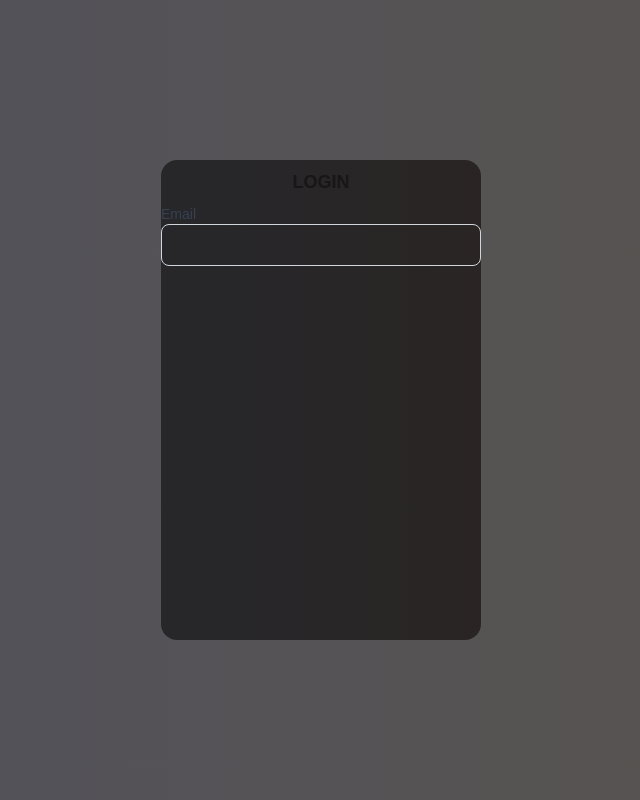
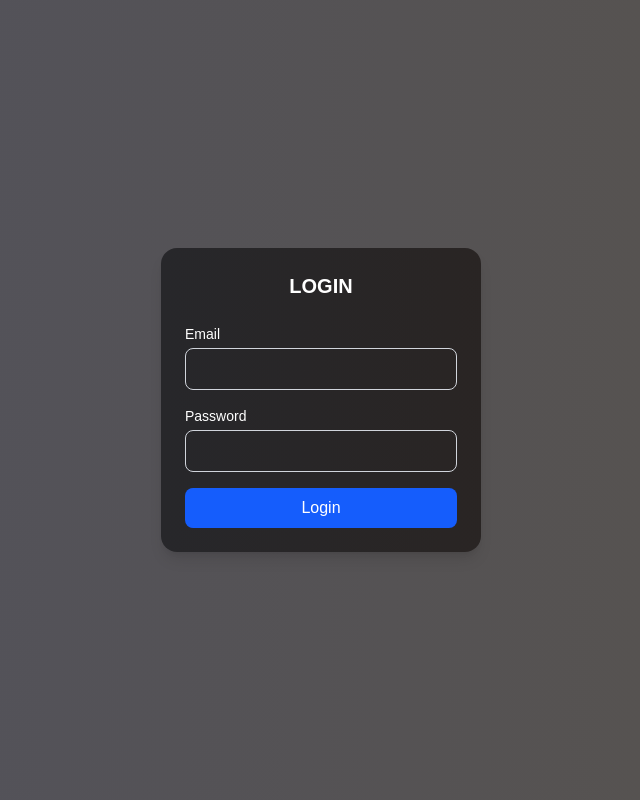
Before and after one commit to kashish00208/insightAnalyst, a Next.js app in the folder frontend/: page /login in a window 1280 px wide. Shown: the whole page, without its empty margins (319-959 px from the left). Built offline with nearby package versions, Linux system fonts and the light colour scheme.

Commit message:
user authentication from firebase enabled

```diff
--- /dev/null
+++ b/frontend/lib/firebaseConfig.ts
@@ -0,0 +1,19 @@
+// Import the functions you need from the SDKs you need
+import { initializeApp } from "firebase/app";
+import { getAuth } from "firebase/auth";
+// TODO: Add SDKs for Firebase products that you want to use
+// https://firebase.google.com/docs/web/setup#available-libraries
+
+// Your web app's Firebase configuration
+const firebaseConfig = {
+  apiKey: "AIzaSyA2qdzmNdg68vK5EwQy_zphvel7l2GxSQE",
+  authDomain: "insight-analyst-6f98b.firebaseapp.com",
+  projectId: "insight-analyst-6f98b",
+  storageBucket: "insight-analyst-6f98b.firebasestorage.app",
+  messagingSenderId: "819711819725",
+  appId: "1:819711819725:web:eb06401939e32485fd4e84"
+};
+
+// Initialize Firebase
+const app = initializeApp(firebaseConfig);
+export const auth = getAuth(app)
--- a/frontend/src/app/login/page.tsx
+++ b/frontend/src/app/login/page.tsx
@@ -1,33 +1,82 @@
-"use client"
-import React, { useState } from 'react'
+"use client";
+import React, { useState } from "react";
+import { signInWithEmailAndPassword , createUserWithEmailAndPassword} from "firebase/auth";
+import { auth } from "../../../lib/firebaseConfig";
 
-const page = () => {
-  const [email ,setEmail] = useState(null);
-  const [password , setPassword]  = useState(null);
-  const [msg,setMsg] = useState(null);
-  const handleSubmit = () => {
+const Page = () => {
+  const [email, setEmail] = useState("");
+  const [password, setPassword] = useState("");
+  const [msg, setMsg] = useState("");
 
+  const handleSubmit = async (e: React.FormEvent<HTMLFormElement>) => {
+  e.preventDefault();
+
+  try {
+    await createUserWithEmailAndPassword(auth,email,password)
+    console.log("user created succesfully")
+    const res = await signInWithEmailAndPassword(
+      auth,
+      email,
+      password
+    );
+    const token = await res.user.getIdToken();
+    console.log("Token:", token);
+    setMsg("Login successful!");
+  } catch (err: any) {
+    console.error("Error:", err.code, err.message);
+    setMsg(`Login failed: ${err.message}`);
   }
+
+};
+
+
   return (
-    <div className='bg-gradient-to-r from-zinc-600 to-stone-600 w-screen h-screen flex flex-row justify-center items-center' >
-      <div className='bg-gradient-to-r from-zinc-800 to-stone-800 w-1/4 rounded-2xl h-3/5 '>
-      <p className="text-lg font-semibold text-center m-2">LOGIN</p>
-        <form action="loginForm">
-         <div>
-            <label htmlFor="email" className="block text-sm font-medium text-gray-700">Email</label>
+    <div className="bg-gradient-to-r from-zinc-600 to-stone-600 w-screen h-screen flex justify-center items-center">
+      <div className="bg-gradient-to-r from-zinc-800 to-stone-800 w-1/4 p-6 rounded-2xl shadow-lg text-white">
+        <p className="text-xl font-bold text-center mb-6">LOGIN</p>
+        <form className="space-y-4" onSubmit={handleSubmit}>
+          <div>
+            <label htmlFor="email" className="block text-sm font-medium mb-1">
+              Email
+            </label>
             <input
               type="email"
               id="email"
               required
-              className="w-full p-2 border border-gray-300 rounded-lg"
+              value={email}
+              onChange={(e) => setEmail(e.target.value)}
+              className="w-full p-2 border border-gray-300 rounded-lg text-black"
             />
           </div>
-          <input type="text" />
-          <label htmlFor="password"></label>
+
+          <div>
+            <label htmlFor="password" className="block text-sm font-medium mb-1">
+              Password
+            </label>
+            <input
+              type="password"
+              id="password"
+              required
+              value={password}
+              onChange={(e) => setPassword(e.target.value)}
+              className="w-full p-2 border border-gray-300 rounded-lg text-black"
+            />
+          </div>
+
+          <button
+            type="submit"
+            className="w-full bg-blue-600 hover:bg-blue-700 text-white py-2 px-4 rounded-lg transition"
+          >
+            Login
+          </button>
+
+          {msg && (
+            <p className="text-center mt-4 text-sm text-yellow-300">{msg}</p>
+          )}
         </form>
       </div>
     </div>
-  )
-}
+  );
+};
 
-export default page
+export default Page;
```
Also changed, not shown: 1 other file (tests, documents, lock files or other folders).
